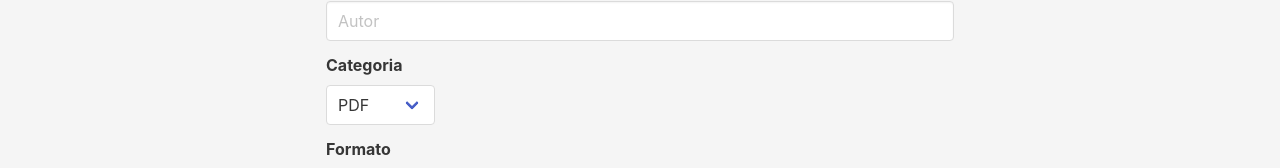
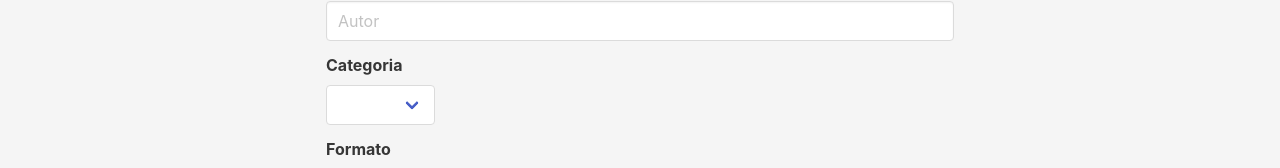
Before and after one commit to cmav21/Pi5to, a React (Create React App) app: page /addresource in a window 1280 px wide. Shown: the part 250-418 px from the top of the page. Built offline with nearby package versions, Linux system fonts and the light colour scheme.

Commit message:
[fix] notifications

```diff
--- a/src/components/Resources/AddResource.jsx
+++ b/src/components/Resources/AddResource.jsx
@@ -3,50 +3,45 @@ import TopBar from '../HomePage/TopBar';
 import Form from './ResourceForm';
 import { connect } from 'react-redux'
 import { withRouter } from 'react-router-dom'
+import { resourceAdded} from '../../actions/UserActions'
 
 class AddResource extends Component {
     state = {
         added: "",
-        addClass: "notification is-danger"
+        cleanNotification: ""
     }
 
     componentWillReceiveProps(nextProps){
         this.setState({
-            added: nextProps.users.resourceAdded.added
+            added: nextProps.users.resourceAdded.added,
+            cleanNotification: nextProps.users.notification
         })
     }
 
     dismissNotification = () => {
-        if(this.state.addClass == "notification is-danger") {
-            this.setState({
-                added: "hola",
-                addClass: "notification is-danger is-hidden"
-            });
-        }
+        this.props.resourceAdded({'added':""})
     }
 
     renderNotification = () => {
-        if(this.state.added === "true") {
+        if(this.state.added == "false" ) {
+            return(
+                <div className="notification is-danger">
+                    <button className="delete" onClick = {this.dismissNotification}></button>
+                    Ups!, hay un problema con los datos introducidos
+                </div>
+            );
+        }
+        else if(this.state.added == "true" ){
             return(
                 <div className="notification is-success">
-                    <button className="delete"></button>
+                    <button className="delete" onClick = {this.dismissNotification}></button>
                     El recurso ha sido agregado con exito
                 </div>
             );
         }
-        else if(this.state.added === "false") {
-            if(this.state.addClass == "notification is-danger is-hidden") {
-                this.setState({
-                    addClass: "notification is-danger"
-                });
-            }
-            return(<div className={this.state.addClass}>
-                <button className="delete" onClick = {this.dismissNotification}></button>
-                Ups!, hay un problema con los datos introducidos
-            </div>)
-        }
     }
     render() {
+        console.log(this.state);
         return(
             <div className="hero is-light is-fullheight">
                 <TopBar/>
@@ -56,13 +51,10 @@ class AddResource extends Component {
                 }
             </div>
         );
+
     }
 }
 
-let resourceRegister = connect( state => ({
-  users: state.users
-}),{
-
-})(AddResource);
+let resourceRegister = connect( state => ({users: state.users}),{resourceAdded})(AddResource);
 
 export default withRouter(resourceRegister);
--- a/src/components/Resources/ResourceForm.jsx
+++ b/src/components/Resources/ResourceForm.jsx
@@ -78,6 +78,7 @@ class ResourceForm extends Component {
                       <div className="control">
                         <div className="select">
                           <select id="categoria" onChange={this.handleCategoria}>
+                            <option value=""> </option>
                             <option value="PDF">PDF</option>
                             <option value="Video">Video</option>
                             <option value="Curso">Curso</option>
```
